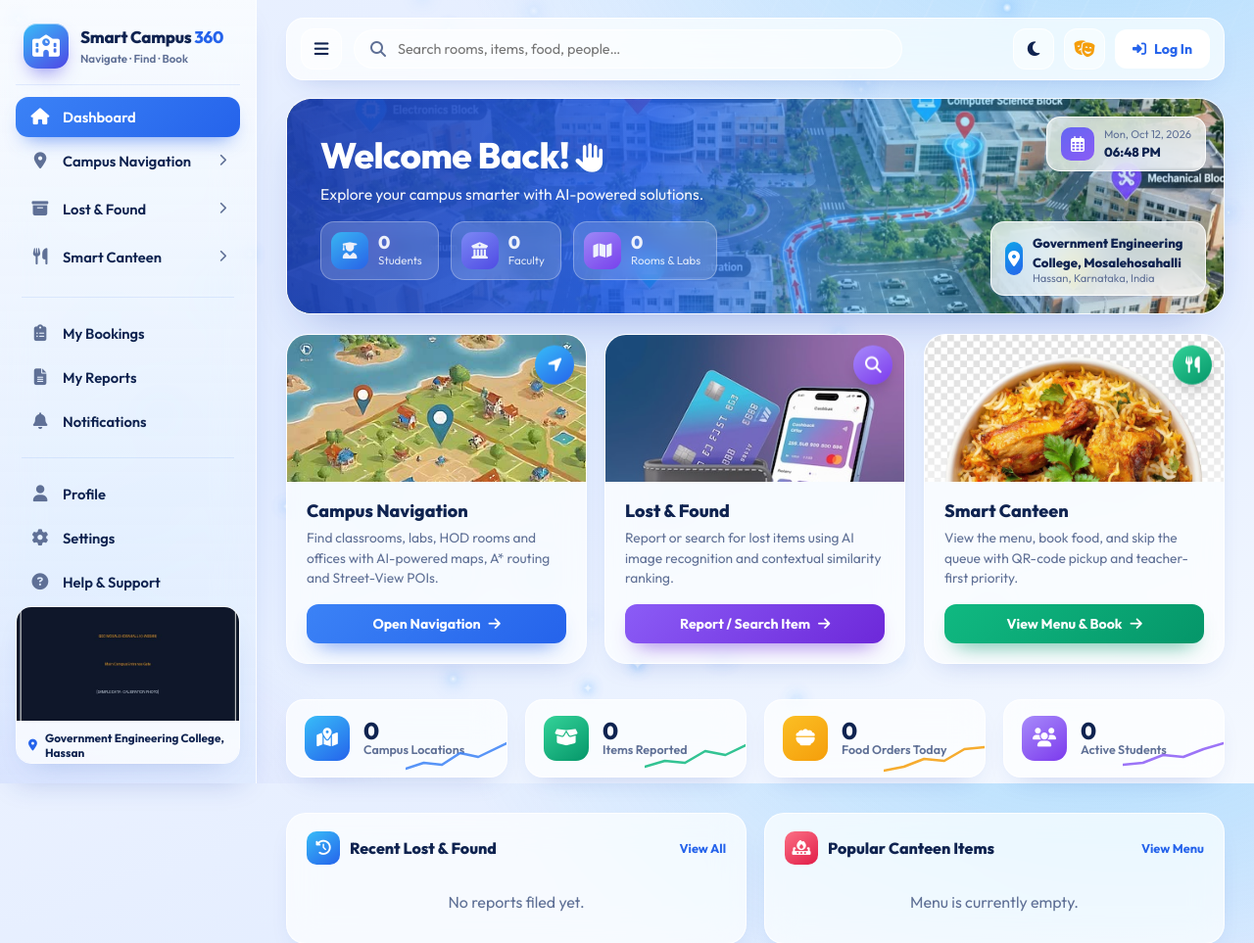
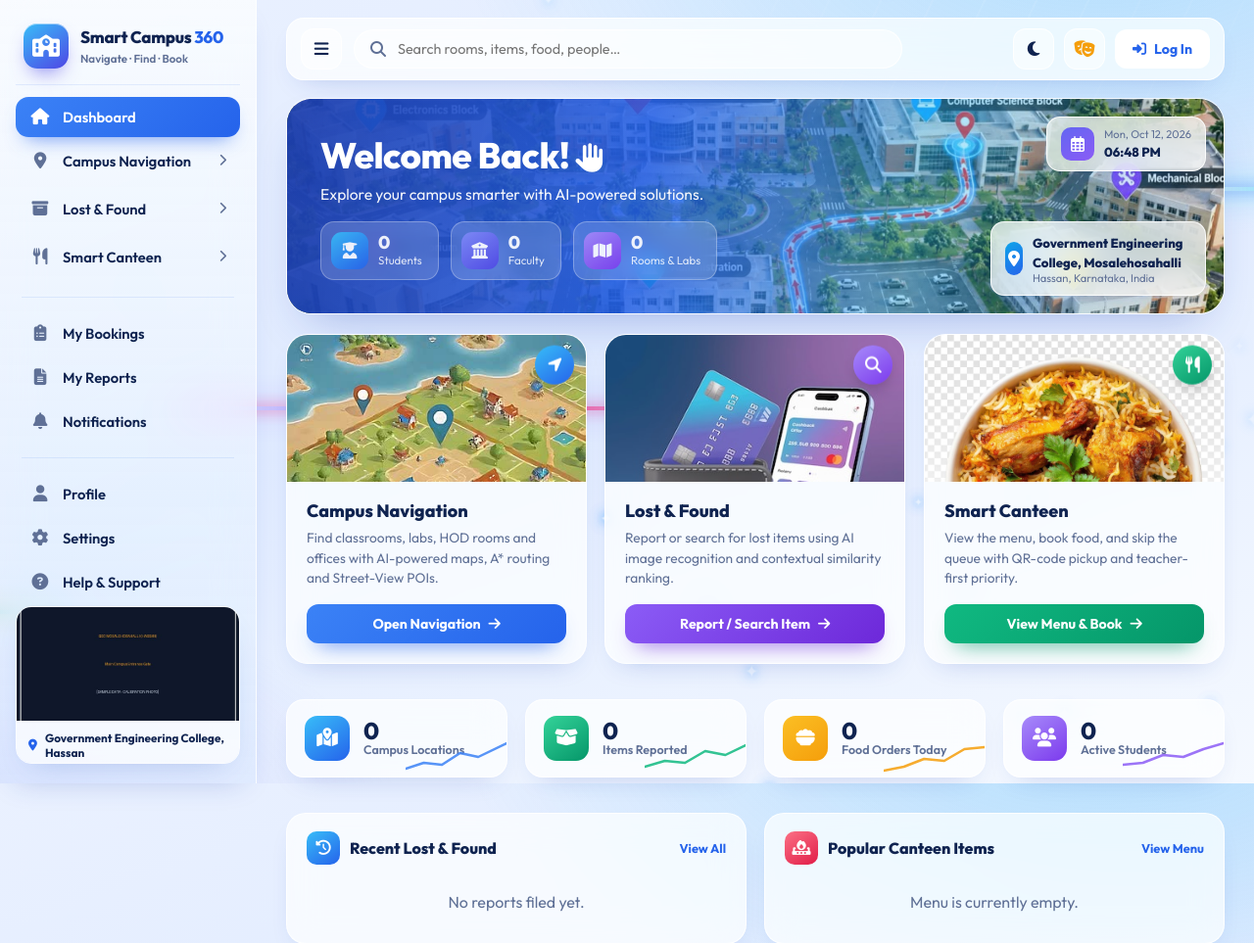
Before and after one commit to nithina200520-maker/smart-campus-360, a Flask app: page / in a window 1280 px wide. Shown: the top 963 px of the page at 98% size. Run offline with Flask 3, Linux system fonts and the light colour scheme; data that the repository does not hold is empty; parts of the project's set-up code (start-up, migrations or seed data) failed here and were passed over.

Commit message:
Dashboard FX: 3 colored horizontal light rays; remove bubble flakes, keep shining star sparkles

```diff
--- a/app/static/css/dashboard.css
+++ b/app/static/css/dashboard.css
@@ -86,6 +86,27 @@ html[data-theme="dark"] .sc-flake { background: radial-gradient(circle at 50% 50
 .sc-flake.star { background: none; border-radius: 0; box-shadow: none; color: #eaf4ff; font-size: var(--sz, 10px); line-height: 1; text-shadow: 0 0 8px rgba(120,190,255,0.95), 0 0 16px rgba(80,150,255,0.7); }
 @keyframes sc-fall { 0% { transform: translate3d(0, -6vh, 0); } 100% { transform: translate3d(var(--drift, 0px), 110vh, 0); } }
 @keyframes sc-twinkle { 0%, 100% { opacity: 0.12; } 50% { opacity: 0.95; } }
+
+/* ============================== HORIZONTAL LIGHT RAYS ============================== */
+.sc-rays { position: fixed; inset: 0; z-index: 0; pointer-events: none; overflow: hidden; }
+.sc-ray { position: absolute; left: 0; right: 0; height: 2px; }
+.sc-ray::before {
+  content: ""; position: absolute; top: -1px; left: -45%; width: 45%; height: 4px; border-radius: 4px;
+  background: linear-gradient(90deg, transparent 0%, var(--c1) 35%, var(--c2) 65%, transparent 100%);
+  box-shadow: 0 0 14px var(--c2), 0 0 30px var(--c1);
+  filter: blur(0.5px);
+  opacity: 0;
+  animation: sc-raypass var(--rd, 7s) ease-in-out var(--rdel, 0s) infinite;
+}
+.sc-ray.r1 { top: 24%; --c1: #22d3ee; --c2: #3b82f6; --rd: 7s;  --rdel: 0.5s; }
+.sc-ray.r2 { top: 52%; --c1: #a78bfa; --c2: #ec4899; --rd: 8.5s; --rdel: 2.8s; }
+.sc-ray.r3 { top: 78%; --c1: #fbbf24; --c2: #34d399; --rd: 10s; --rdel: 5.2s; }
+@keyframes sc-raypass {
+  0%   { left: -45%; opacity: 0; }
+  12%  { opacity: 0.95; }
+  88%  { opacity: 0.95; }
+  100% { left: 100%; opacity: 0; }
+}
 
 /* ============================== ENHANCED ANIMATIONS ============================== */
 .sc-banner { isolation: isolate; }
@@ -376,5 +397,5 @@ html[data-theme="dark"] .sc-banner-veil { background: linear-gradient(100deg, rg
   .sc-qfind .sc-qpin { animation: none; }
   .sc-banner-media, .sc-banner::after, .sc-fcard-media::after, .sc-fcard-badge, .sc-dot { animation: none !important; }
   .sc-fcard { transform: none !important; }
-  .sc-snow { display: none; }
+  .sc-snow, .sc-rays { display: none; }
 }
--- a/app/static/js/dashboard.js
+++ b/app/static/js/dashboard.js
@@ -140,25 +140,24 @@
     setInterval(tick, 30000);
   }
 
-  /* ---------- Falling-sparkle "snow" shimmer (cosmetic) ---------- */
+  /* ---------- Falling star-sparkle shimmer (cosmetic; bubble balls removed) ---------- */
   function initSnow() {
     var layer = document.getElementById('scSnow');
     if (!layer) return;
     if (window.matchMedia && window.matchMedia('(prefers-reduced-motion: reduce)').matches) return;
-    var count = 72;
+    var count = 42;
     var frag = document.createDocumentFragment();
     for (var i = 0; i < count; i++) {
       var f = document.createElement('span');
-      var isStar = Math.random() < 0.22;
-      f.className = 'sc-flake' + (isStar ? ' star' : '');
-      var size = isStar ? (8 + Math.random() * 8) : (3 + Math.random() * 6);
+      f.className = 'sc-flake star';
+      var size = 8 + Math.random() * 10;
       f.style.left = (Math.random() * 100) + 'vw';
       f.style.setProperty('--sz', size.toFixed(1) + 'px');
-      f.style.setProperty('--dur', (9 + Math.random() * 12).toFixed(1) + 's');
+      f.style.setProperty('--dur', (10 + Math.random() * 12).toFixed(1) + 's');
       f.style.setProperty('--delay', (-Math.random() * 15).toFixed(1) + 's');
       f.style.setProperty('--drift', ((Math.random() * 2 - 1) * 90).toFixed(0) + 'px');
       f.style.setProperty('--tw', (2 + Math.random() * 3).toFixed(1) + 's');
-      if (isStar) f.textContent = '\u2726';
+      f.textContent = '\u2726';
       frag.appendChild(f);
     }
     layer.appendChild(frag);
--- a/app/templates/main/index.html
+++ b/app/templates/main/index.html
@@ -27,6 +27,12 @@
   <div class="sc-scrim" id="scScrim"></div>
   <!-- Decorative falling-sparkle "snow" shimmer (cosmetic, behind content) -->
   <div class="sc-snow" id="scSnow" aria-hidden="true"></div>
+  <!-- Three colored horizontal light rays sweeping across (cosmetic) -->
+  <div class="sc-rays" aria-hidden="true">
+    <span class="sc-ray r1"></span>
+    <span class="sc-ray r2"></span>
+    <span class="sc-ray r3"></span>
+  </div>
 
   <!-- ============================= SIDEBAR ============================= -->
   <aside class="sc-sidebar">
```
